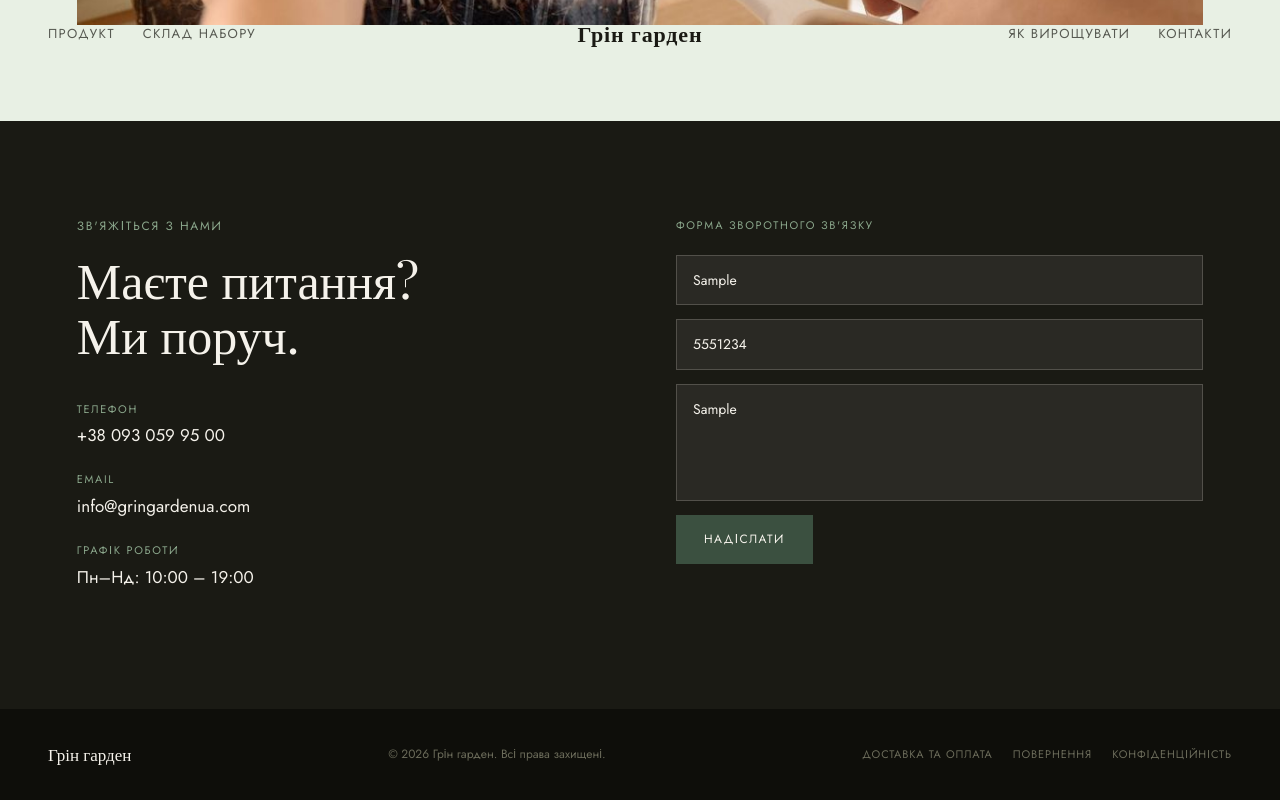
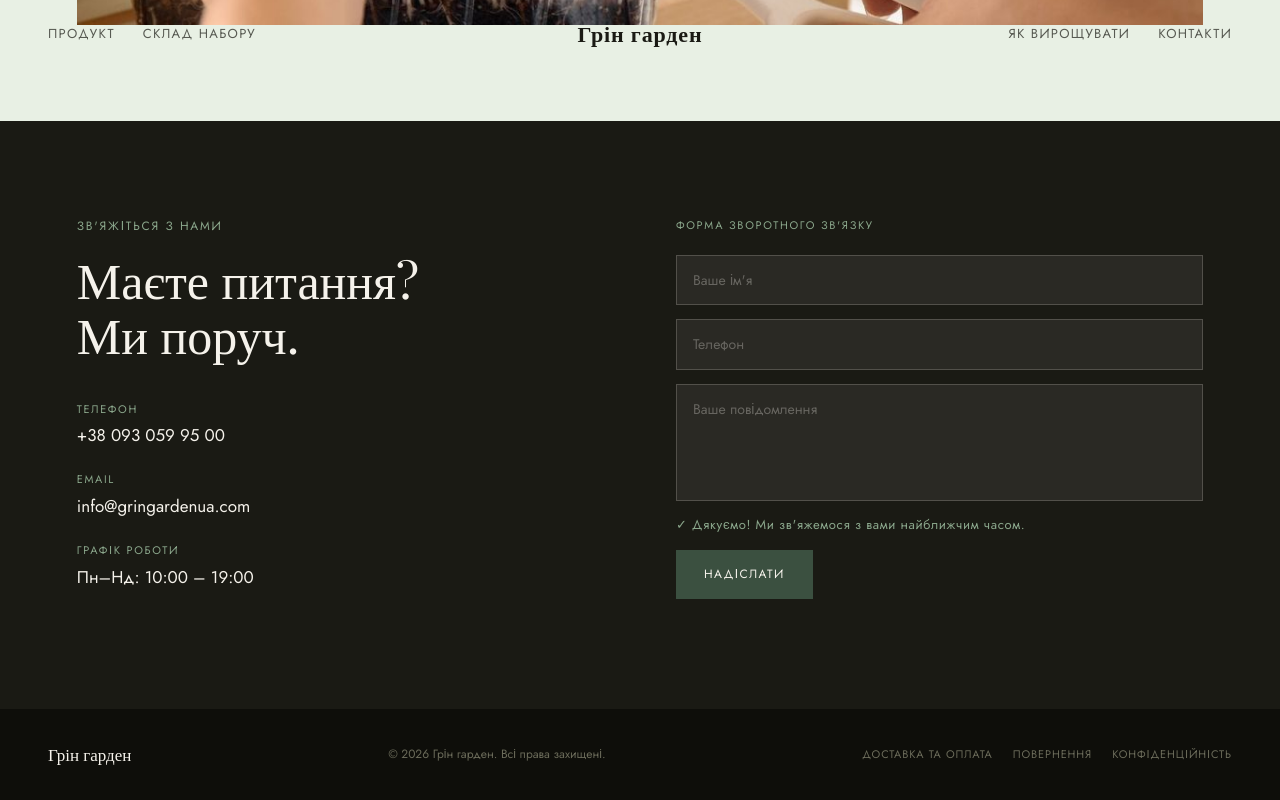
Before and after one commit to nicksolntsev2808/microgreenlanding, a React (Vite) app: page / in a window 1280 px wide. Both pictures are taken after typing "Sample", "5551234", "Sample" into the empty fields and a click on the button "НАДІСЛАТИ". Shown: the part 5636-6436 px from the top of the page. Built offline with nearby package versions, Linux system fonts and the light colour scheme; a web font is replaced by a local one.

Commit message:
Add files via upload

```diff
--- a/index.html
+++ b/index.html
@@ -8,6 +8,13 @@
 		<link rel="icon" type="image/x-icon" href="/favicon.ico" />
 	</head>
 	<body>
+		<!-- Netlify Forms detection (hidden) -->
+		<form name="contact" data-netlify="true" netlify-honeypot="bot-field" hidden>
+			<input type="text" name="name" />
+			<input type="tel" name="phone" />
+			<textarea name="message"></textarea>
+		</form>
+
 		<div id="root"></div>
 		<script type="module" src="/src/web/main.tsx"></script>
 	</body>
--- a/src/web/pages/Home.tsx
+++ b/src/web/pages/Home.tsx
@@ -71,6 +71,22 @@ export default function Home() {
   const [variant, setVariant] = useState<"simple" | "gift">("simple");
   const [scrolled, setScrolled] = useState(false);
   const [menuOpen, setMenuOpen] = useState(false);
+  const [formData, setFormData] = useState({ name: "", phone: "", message: "" });
+  const [formStatus, setFormStatus] = useState<"idle" | "sending" | "success" | "error">("idle");
+
+  const handleFormSubmit = async (e: React.FormEvent) => {
+    e.preventDefault();
+    setFormStatus("sending");
+    try {
+      const body = new URLSearchParams({
+        "form-name": "contact",
+        ...formData,
+      });
+      const res = await fetch("/", { method: "POST", headers: { "Content-Type": "application/x-www-form-urlencoded" }, body: body.toString() });
+      if (res.ok) { setFormStatus("success"); setFormData({ name: "", phone: "", message: "" }); }
+      else { setFormStatus("error"); }
+    } catch { setFormStatus("error"); }
+  };
 
   const featuresRef = useInView();
   const benefitsRef = useInView();
@@ -403,16 +419,51 @@ export default function Home() {
               ))}
             </div>
 
-            <form onSubmit={e => e.preventDefault()} style={{ display: "flex", flexDirection: "column", gap: "14px" }}>
+            <form
+              name="contact"
+              method="POST"
+              data-netlify="true"
+              netlify-honeypot="bot-field"
+              onSubmit={handleFormSubmit}
+              style={{ display: "flex", flexDirection: "column", gap: "14px" }}
+            >
+              <input type="hidden" name="form-name" value="contact" />
+              <div style={{ display: "none" }}><input name="bot-field" /></div>
               <div style={{ fontSize: "11px", letterSpacing: "0.15em", textTransform: "uppercase", color: "#8AA68B", marginBottom: "6px" }}>Форма зворотного зв'язку</div>
-              <input type="text" placeholder="Ваше ім'я"    style={s.darkInput} />
-              <input type="tel"  placeholder="Телефон"       style={s.darkInput} />
-              <textarea          placeholder="Ваше повідомлення" rows={4} style={{ ...s.darkInput, resize: "none" }} />
+              <input
+                type="text" name="name" placeholder="Ваше ім'я" required
+                value={formData.name}
+                onChange={e => setFormData(p => ({ ...p, name: e.target.value }))}
+                style={s.darkInput}
+              />
+              <input
+                type="tel" name="phone" placeholder="Телефон" required
+                value={formData.phone}
+                onChange={e => setFormData(p => ({ ...p, phone: e.target.value }))}
+                style={s.darkInput}
+              />
+              <textarea
+                name="message" placeholder="Ваше повідомлення" rows={4} required
+                value={formData.message}
+                onChange={e => setFormData(p => ({ ...p, message: e.target.value }))}
+                style={{ ...s.darkInput, resize: "none" }}
+              />
+              {formStatus === "success" && (
+                <div style={{ color: "#8AA68B", fontSize: "13px", letterSpacing: "0.05em" }}>
+                  ✓ Дякуємо! Ми зв'яжемося з вами найближчим часом.
+                </div>
+              )}
+              {formStatus === "error" && (
+                <div style={{ color: "#c0392b", fontSize: "13px" }}>
+                  Помилка відправки. Спробуйте ще раз.
+                </div>
+              )}
               <button type="submit"
-                style={{ backgroundColor: "#3B5040", color: "#F5F2EB", padding: "15px 28px", fontSize: "12px", letterSpacing: "0.12em", textTransform: "uppercase", border: "none", cursor: "pointer", fontFamily: "'Jost', sans-serif", alignSelf: "flex-start", transition: "background-color 0.3s ease" }}
-                onMouseOver={e => { (e.currentTarget as HTMLButtonElement).style.backgroundColor = "#8AA68B"; }}
+                disabled={formStatus === "sending"}
+                style={{ backgroundColor: "#3B5040", color: "#F5F2EB", padding: "15px 28px", fontSize: "12px", letterSpacing: "0.12em", textTransform: "uppercase", border: "none", cursor: formStatus === "sending" ? "not-allowed" : "pointer", fontFamily: "'Jost', sans-serif", alignSelf: "flex-start", transition: "background-color 0.3s ease", opacity: formStatus === "sending" ? 0.7 : 1 }}
+                onMouseOver={e => { if (formStatus !== "sending") (e.currentTarget as HTMLButtonElement).style.backgroundColor = "#8AA68B"; }}
                 onMouseOut={e => { (e.currentTarget as HTMLButtonElement).style.backgroundColor = "#3B5040"; }}>
-                Надіслати
+                {formStatus === "sending" ? "Відправка..." : "Надіслати"}
               </button>
             </form>
           </div>
```
Also changed, not shown: 1 other file (tests, documents, lock files or other folders).
